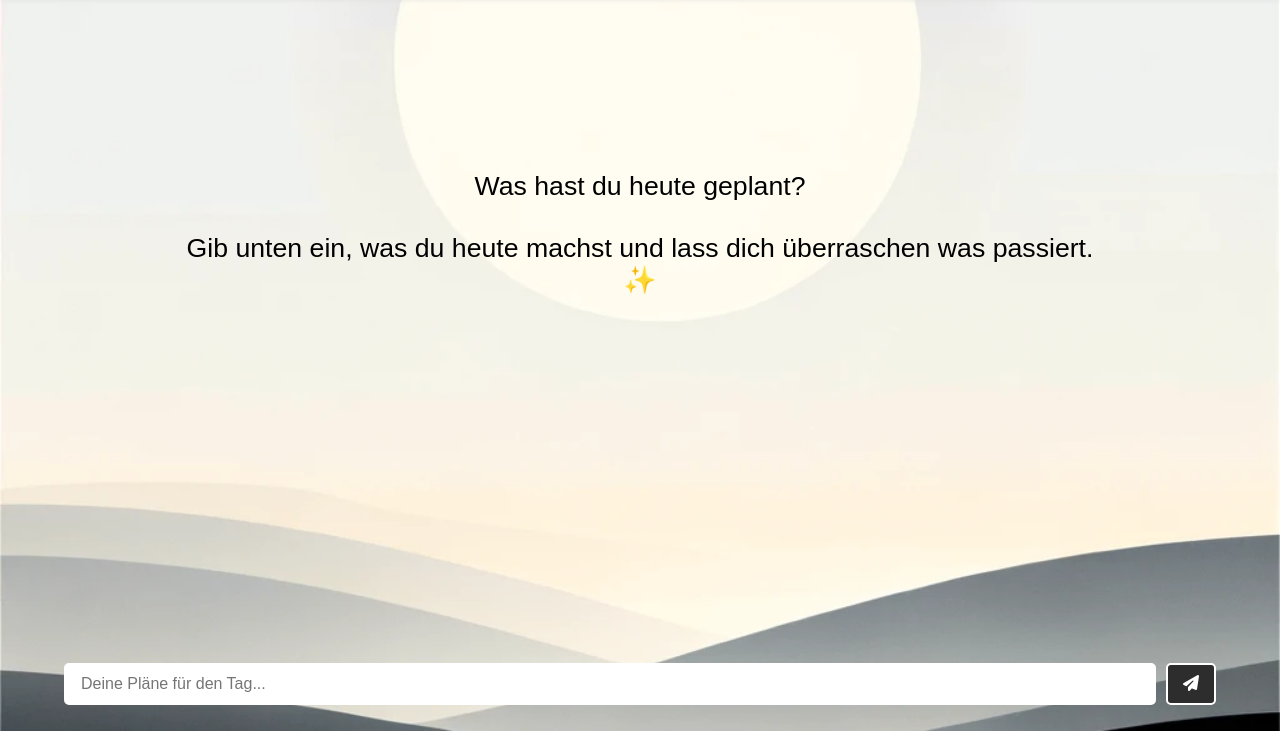
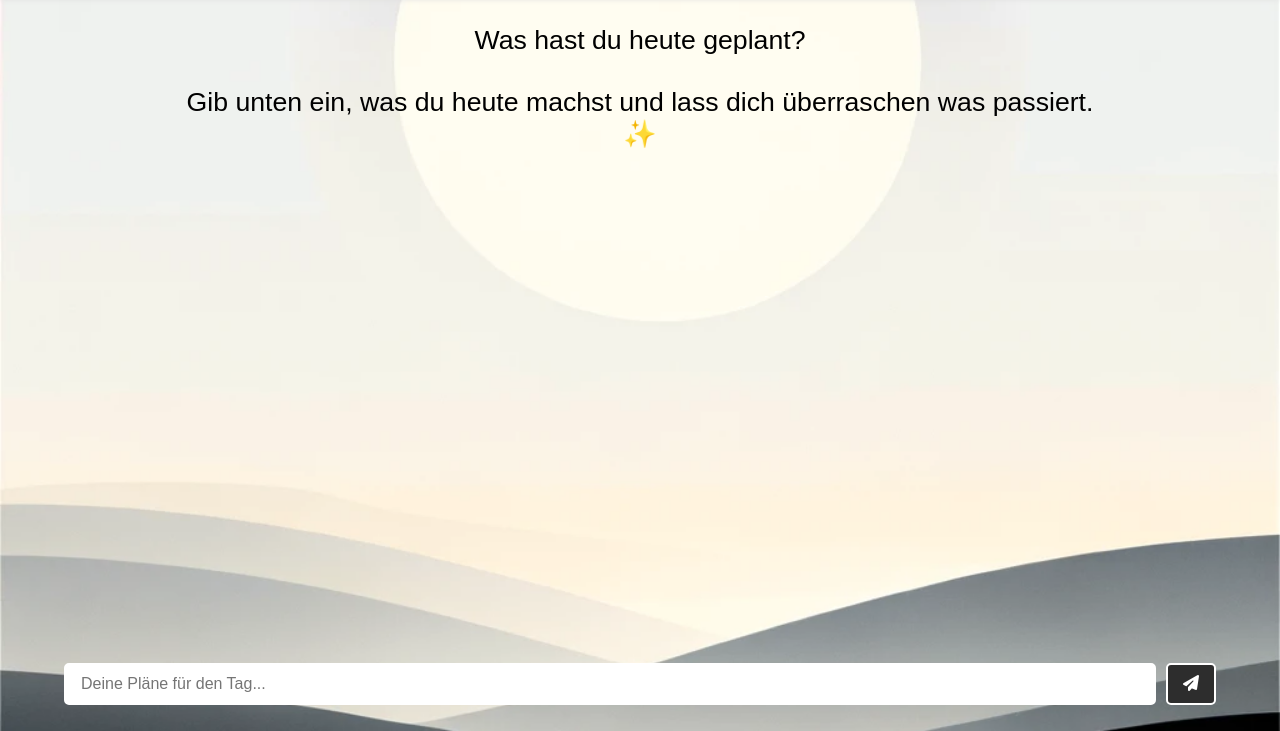
Before and after one commit to DavidSparta/projektarbeit-maus, a website: page public/yourday.html in a window 1280 px wide. Shown: the part 69-800 px from the top of the page. Drawn offline with Linux system fonts and the light colour scheme; a web font is replaced by a local one.

Commit message:
Viewport hochsetzen

```diff
--- a/public/style.css
+++ b/public/style.css
@@ -421,7 +421,7 @@ button {
     width: 100%;
     flex-grow: 1; /* Erlaubt dem content-Element, den verbleibenden Platz einzunehmen */
     overflow-y: auto; /* Fügt einen Scrollbalken hinzu, falls der Inhalt länger als der Bildschirm ist */
-    min-height: calc(100vh - 128px); /* Passt die Höhe an die des Viewports an, abzüglich der Höhe des Headers */
+    min-height: 100%; /* Passt die Höhe an die des Viewports an, abzüglich der Höhe des Headers */
     flex-direction: column;
 }
 
```
